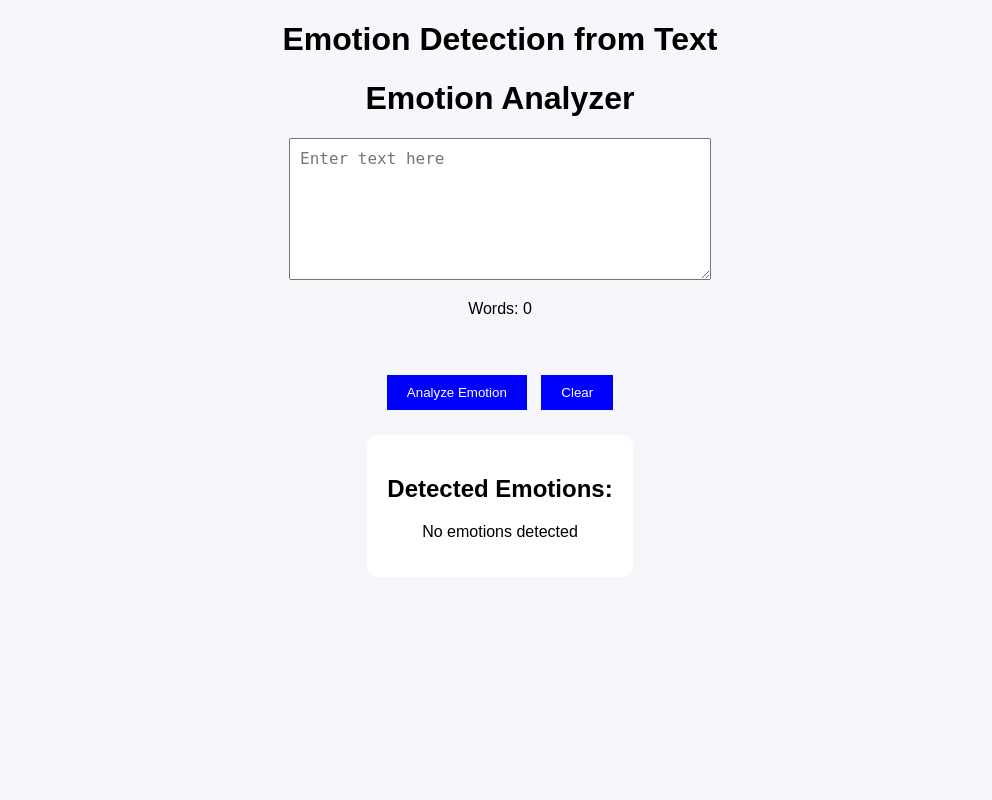
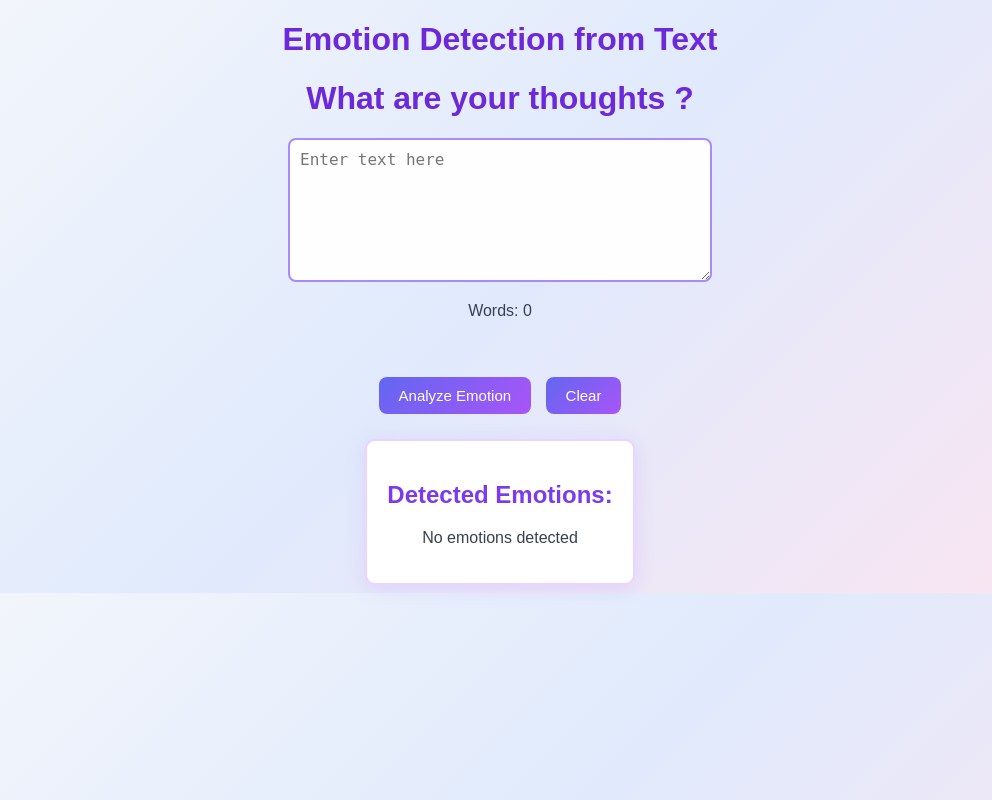
Before and after one commit to tenzin-yangkyi/Emotion_Detection, a Flask app: page / in a window 1280 px wide. Shown: the whole page, without its empty margins (140-1132 px from the left). Run offline with Flask 3, Linux system fonts and the light colour scheme; parts of the project's set-up code (start-up, migrations or seed data) failed here and were passed over.

Commit message:
Made changes in design and removed anticipation.

```diff
--- a/app.py
+++ b/app.py
@@ -23,7 +23,7 @@ def detect_emotion(text):
     emotions = defaultdict(int)
 
     # Count emotions
-    ignore = ["positive", "negative"]
+    ignore = ["positive", "negative", "anticipation"]
 
     for word in tokens:
         if word in lexicon:
@@ -46,7 +46,7 @@ def detect_emotion(text):
     top_emotions = dict(
         sorted(percentages.items(), key=lambda x: x[1], reverse=True)[:3]
     )
-    priority = ["joy", "trust", "surprise", "sadness", "fear", "anger", "disgust", "anticipation"]
+    priority = ["joy", "trust", "surprise", "sadness", "fear", "anger", "disgust"]
 
     main_emotion = sorted(
         top_emotions.items(),
--- a/templates/index.html
+++ b/templates/index.html
@@ -6,7 +6,7 @@
     <style>
         body {
             font-family: Arial;
-            background: #f5f7fb;
+            background: linear-gradient(135deg, #f5f7fb, #e0eafc, #fce4f0);
             text-align: center;
         }
 
@@ -15,15 +15,29 @@
             height: 120px;
             padding: 10px;
             font-size: 16px;
+            border: 2px solid #a78bfa;
+            border-radius: 8px;
+            outline: none;
+            background: #fefefe;
+        }
+
+        textarea:focus {
+            border-color: #7c3aed;
+            box-shadow: 0 0 8px rgba(124, 58, 237, 0.3);
         }
 
         button {
             padding: 10px 20px;
             margin: 5px;
-            background: blue;
+            background:  linear-gradient(135deg, #6366f1, #a855f7);
             color: white;
             border: none;
             cursor: pointer;
+            border-radius: 8px;
+            font-size: 15px;
+        }
+        button:hover {
+            background: linear-gradient(135deg, #4f46e5, #9333ea);
         }
 
         .result {
@@ -32,17 +46,29 @@
             padding: 20px;
             display: inline-block;
             border-radius: 10px;
+            border: 2px solid #e9d5ff;
+            box-shadow: 0 4px 20px rgba(168, 85, 247, 0.15);
         }
         .emotion {
-            font-size: 20px;
-            padding: 5px;
+        font-size: 20px;
+        padding: 5px;
         }
+        p {
+        color: #374151;
+        }
+        h1 {
+        color: #6d28d9;
+        }
+        h2 {
+        color: #7c3aed;
+        }
+
     </style>
 </head>
 
 <body>
 
-<h1>Emotion Analyzer</h1>
+<h1>What are your thoughts ? </h1>
 
 <form method="POST">
     <textarea name="text" placeholder="Enter text here">{{ text }}</textarea>
```
